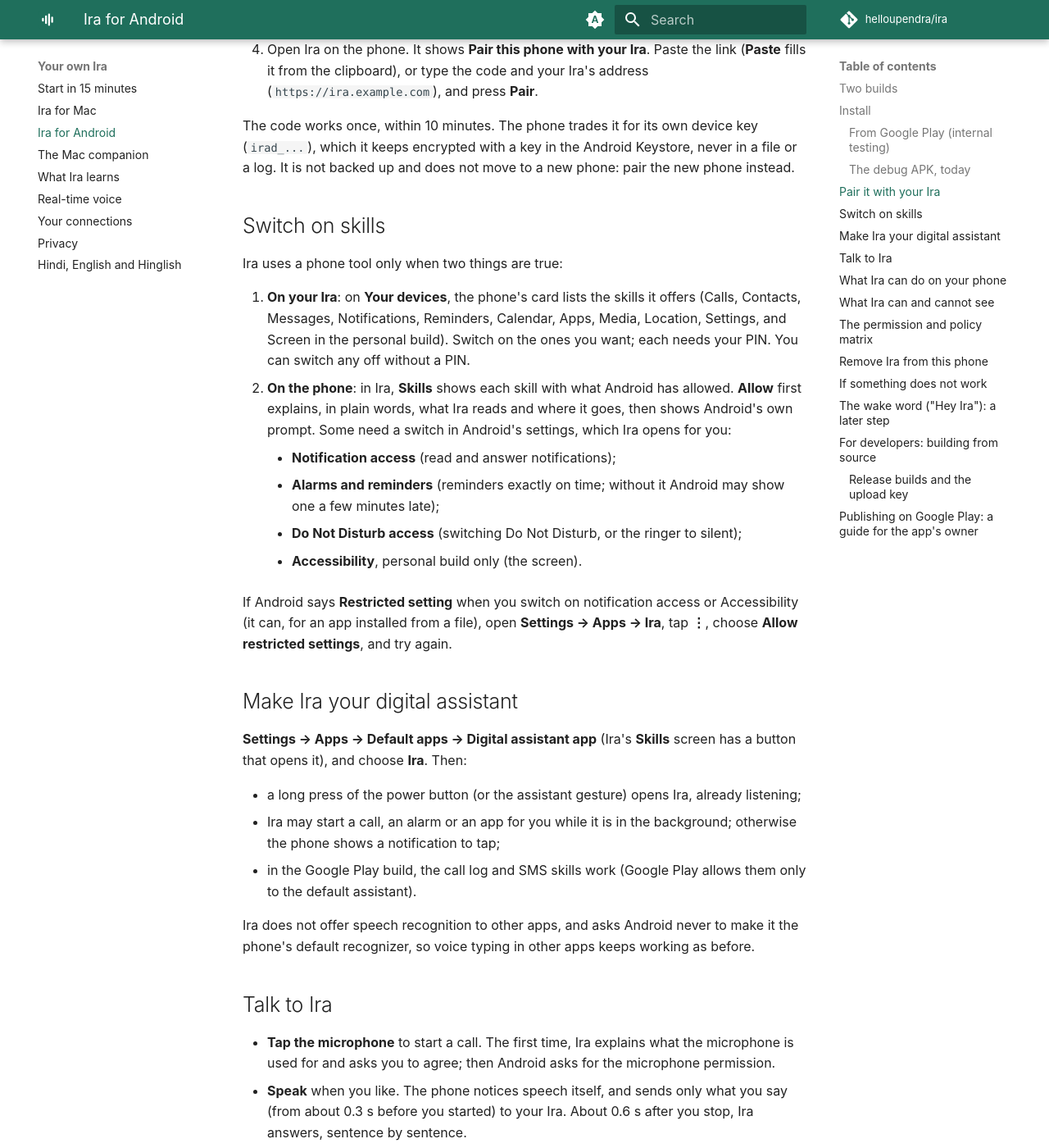
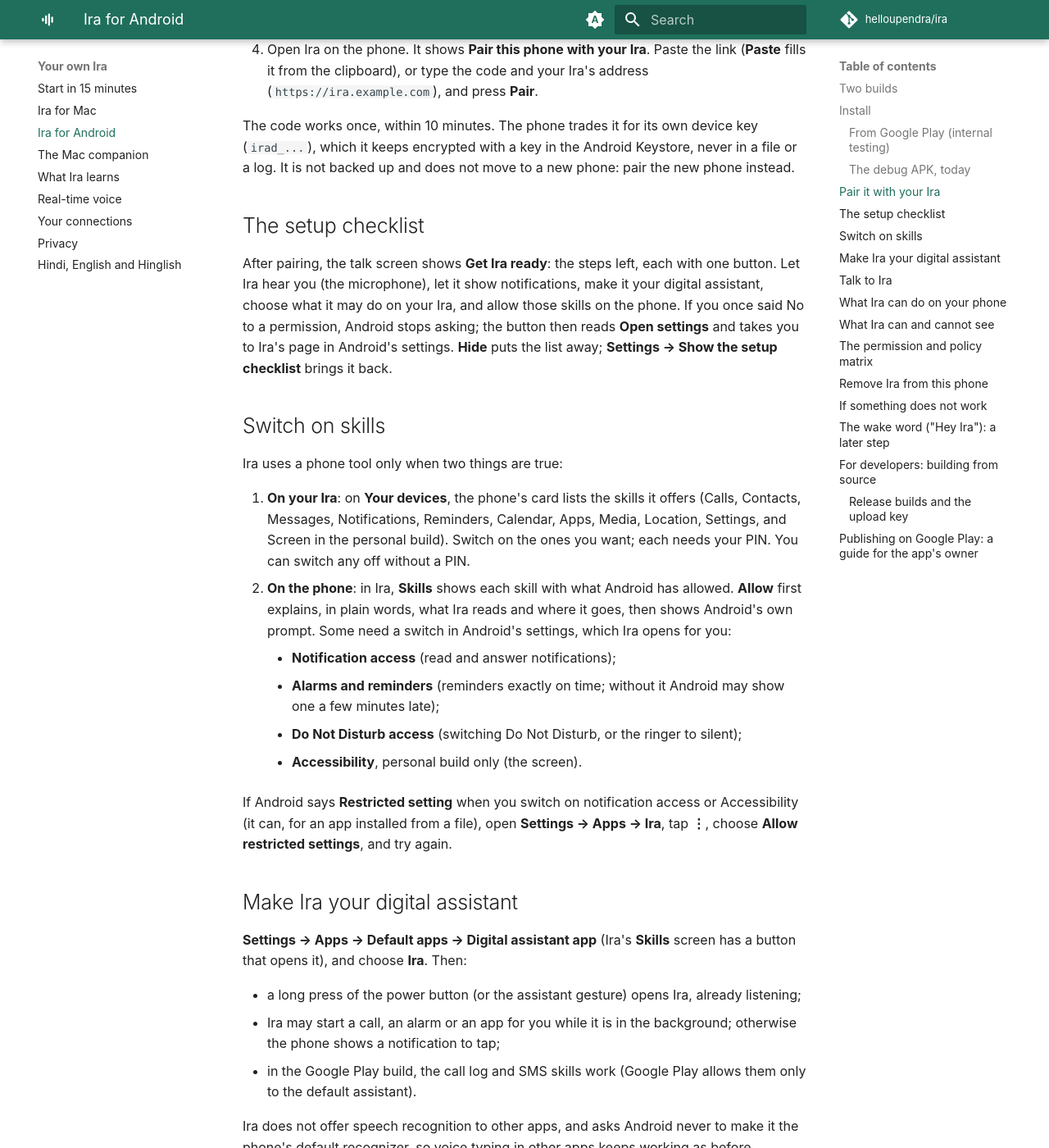
Before and after one commit to helloupendra/ira, an MkDocs documentation site: the page built from docs/clients/android.md, in a window 1280 px wide and 1400 px high, scrolled down 2691 px. Shown: the whole window at 82% size. Built offline with MkDocs 1.6.1 and Material for MkDocs 9.7.7, drawn with Linux system fonts in a browser that asks for light colours; comment, search, counter and statistics services are not loaded; some of the changed text lies outside the part shown.

Commit message:
Document the Android setup checklist and typing the PIN on the phone

```diff
--- a/docs/clients/android.md
+++ b/docs/clients/android.md
@@ -108,6 +108,16 @@
 Keystore, never in a file or a log. It is not backed up and does not move to
 a new phone: pair the new phone instead.
 
+## The setup checklist
+
+After pairing, the talk screen shows **Get Ira ready**: the steps left, each
+with one button. Let Ira hear you (the microphone), let it show
+notifications, make it your digital assistant, choose what it may do on
+your Ira, and allow those skills on the phone. If you once said No to a
+permission, Android stops asking; the button then reads **Open settings**
+and takes you to Ira's page in Android's settings. **Hide** puts the list
+away; **Settings → Show the setup checklist** brings it back.
+
 ## Switch on skills
 
 Ira uses a phone tool only when two things are true:
@@ -163,9 +173,9 @@
 - **A yes**: when Ira proposes something that acts for you (a call, an SMS,
   a reply, a calendar event), she reads it back with its exact target and
   waits. Say "haan" or "yes", or tap **Yes**. Anything that needs your PIN
-  (money, deleting, a new grant) shows a card: confirm it with your PIN in
-  the Ira app on your Ira's web page. A PIN is never spoken and never typed
-  in the phone app.
+  (money, deleting, the screen tools) shows a card: type your action PIN
+  there and press **Confirm**. A PIN is never spoken; three wrong PINs lock
+  actions for 15 minutes, as everywhere in Ira.
 - **End** the call with the button, or the notification's **End**. Two
   quiet minutes end it too.
 
```
